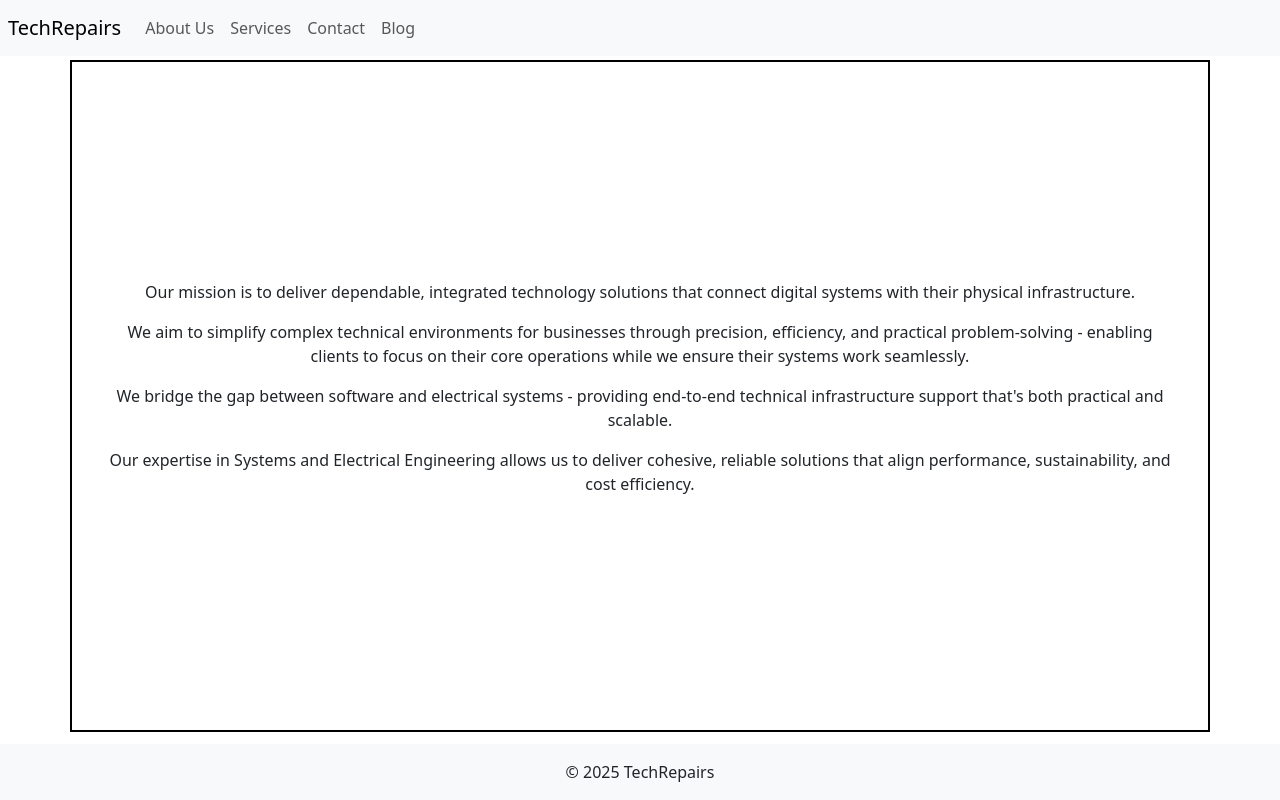
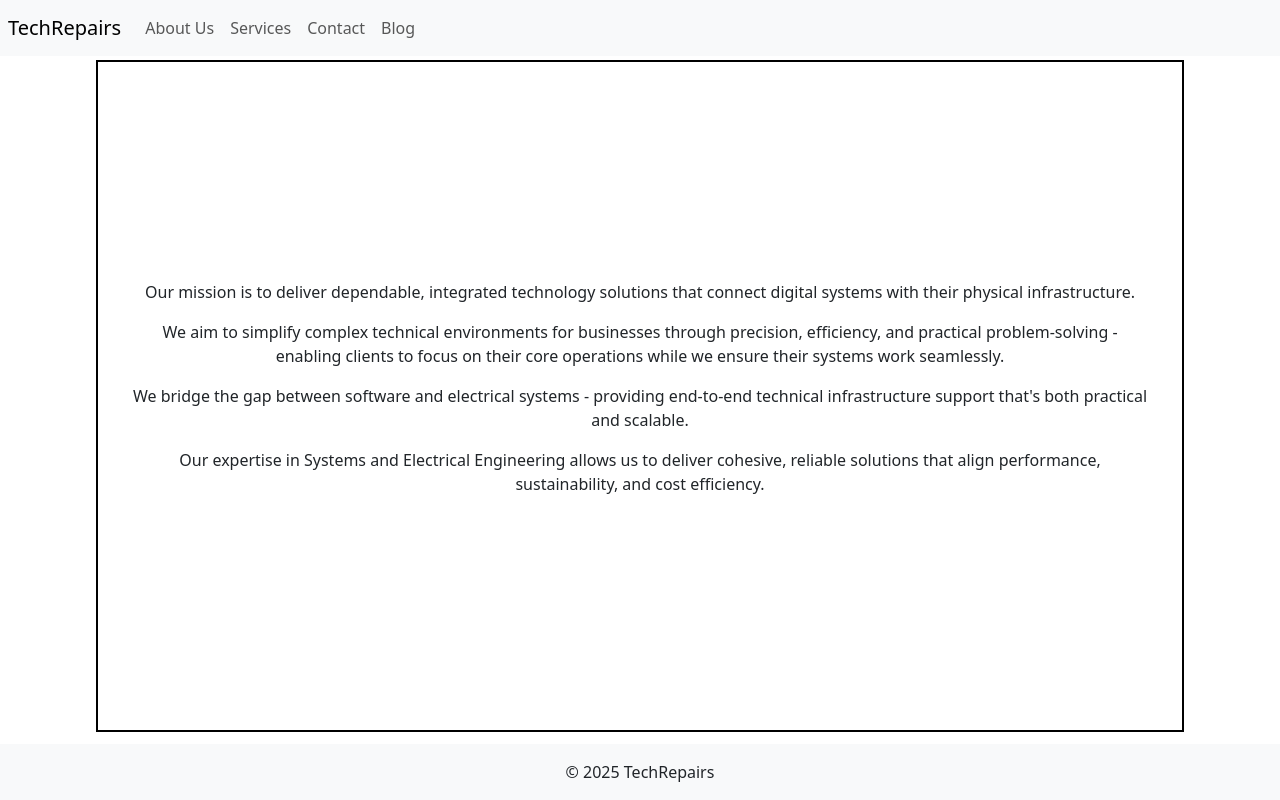
Before and after one commit to thato-c/automatic-computing-machine, an Angular app in the folder TechRepairs/: page / in a window 1280 px wide. Built offline with nearby package versions, Linux system fonts and the light colour scheme.

Commit message:
Add vh and vw to the main container's of each component

```diff
--- a/TechRepairs/src/app/about/about.component.css
+++ b/TechRepairs/src/app/about/about.component.css
@@ -6,6 +6,7 @@
     align-items: center;
     padding: 2rem;
     margin: 50px;
-    height: 85vh;
+    height: 84vh;
+    width: 85vw;
     border: solid black 2px;
 }
--- a/TechRepairs/src/app/blog/blog-list/blog-list.component.css
+++ b/TechRepairs/src/app/blog/blog-list/blog-list.component.css
@@ -5,5 +5,7 @@
     align-items: center;
     padding: 2rem;
     margin: 50px;
-    height: 70vh;
+    height: 84vh;
+    width: 85vw;
+    border: solid black 2px;
 }
--- a/TechRepairs/src/app/contact/contact.component.css
+++ b/TechRepairs/src/app/contact/contact.component.css
@@ -5,5 +5,12 @@
     align-items: center;
     padding: 2rem;
     margin: 50px;
-    height: 70vh;
+    height: 84vh;
+    width: 85vw;
+    border: solid black 2px;
 }
+
+.form{
+    width: 100%;
+    max-width: 700px;
+}
--- a/TechRepairs/src/app/contact/contact.component.html
+++ b/TechRepairs/src/app/contact/contact.component.html
@@ -1,5 +1,5 @@
 <div class="container">
-    <form>
+    <form class="form">
         <div class="row">
             <div class="col-md-6 mb-3">
                 <label for="InputName" class="form-label">Name</label>
--- a/TechRepairs/src/app/home/home.component.css
+++ b/TechRepairs/src/app/home/home.component.css
@@ -7,5 +7,6 @@
     padding: 2rem;
     margin: 50px;
     height: 84vh; /* Hardcoding container height */
+    width: 85vw;
     border: solid black 2px;
 }
--- a/TechRepairs/src/app/repairs/repairs.component.css
+++ b/TechRepairs/src/app/repairs/repairs.component.css
@@ -6,6 +6,7 @@
     align-items: center;
     padding: 2rem;
     margin: 50px;
-    height: 85vh;
+    height: 84vh;
+    width: 85vw;
     border: solid black 2px;
 }
```
